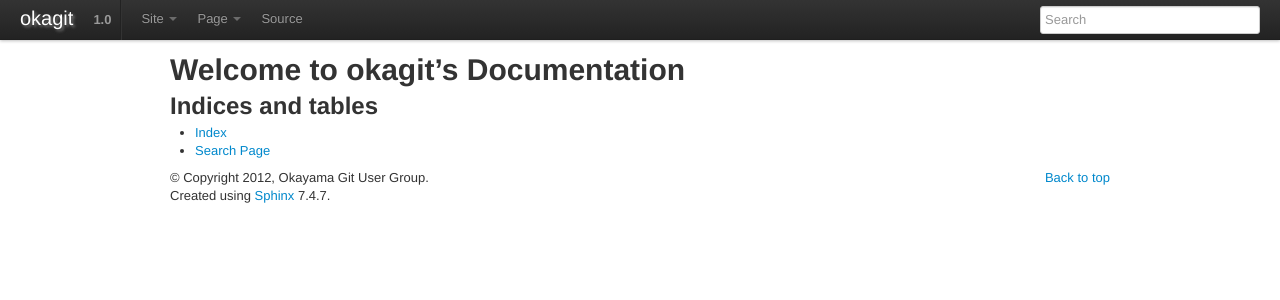
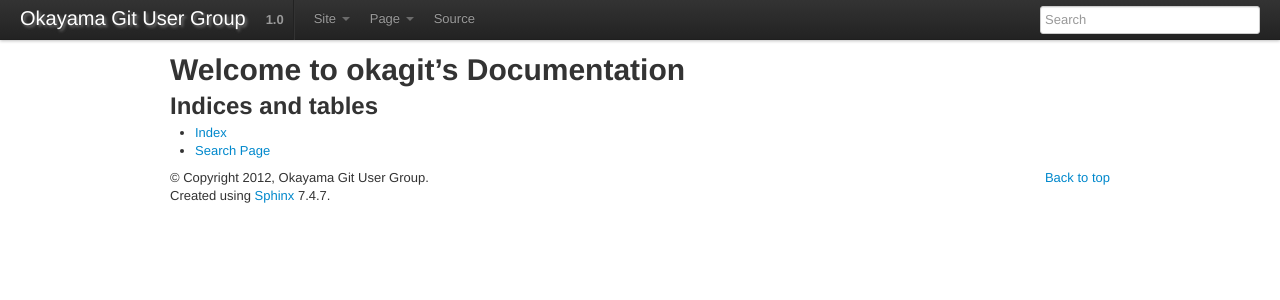
Before and after one commit to okagit/okagit, a Sphinx documentation site: the page built from source/index.rst, in a window 1280 px wide. Shown: the top 300 px of the page. Built offline with Sphinx 7.4.7, drawn with Linux system fonts in a browser that asks for light colours.

Commit message:
Change Project Name
Project NameをokagitからOkayama Git User Groupへ変更

```diff
--- a/source/conf.py
+++ b/source/conf.py
@@ -44,7 +44,7 @@ master_doc = u'index'
 
 
 # General information about the project.
-project = u'okagit'
+project = u'Okayama Git User Group'
 
 copyright = u'2012, Okayama Git User Group'
 
```
